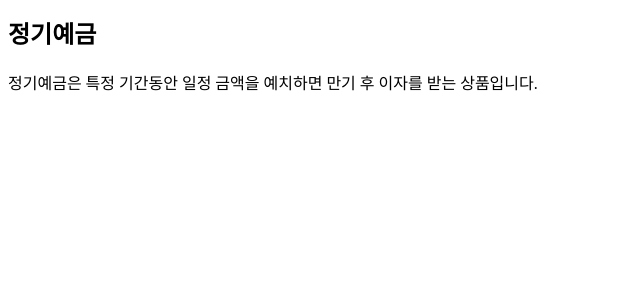
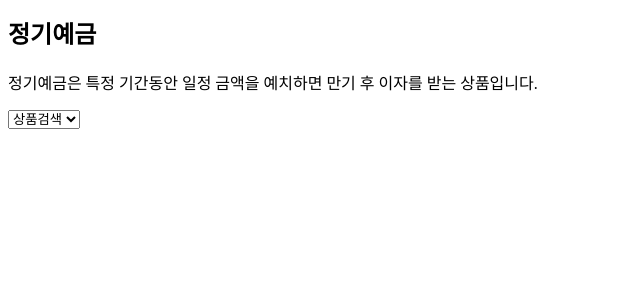
Before and after one commit to MiranLeeeee/Sparta-Web-Prj, a Flask app: template project/templates/deposit.html in a window 1280 px wide. Shown: the part 209-509 px from the top of the page, without its empty margins (0-640 px from the left). Run offline with Flask 2, Linux system fonts and the light colour scheme; the template is opened without the code that fills it, so the values that code supplies are empty.

Commit message:
update deposit.html (search)

```diff
--- a/project/templates/deposit.html
+++ b/project/templates/deposit.html
@@ -29,6 +29,12 @@
 			<p>정기예금은 특정 기간동안 일정 금액을 예치하면 만기 후 이자를 받는 상품입니다.</p>
 		</header>
 		<!--검색하는 부분 -->
+		<div id="searches">
+			<select class="select_boxes" id="choiceMain" onchange="displaySearch();">
+				<option value="상품검색">상품검색</option>
+				<option value="은행검색">은행검색</option>
+			</select>
+		</div>
 		<!--검색 결과 부분 -->
 		<!--페이징 -->
 	</div><!--inner end -->
```
